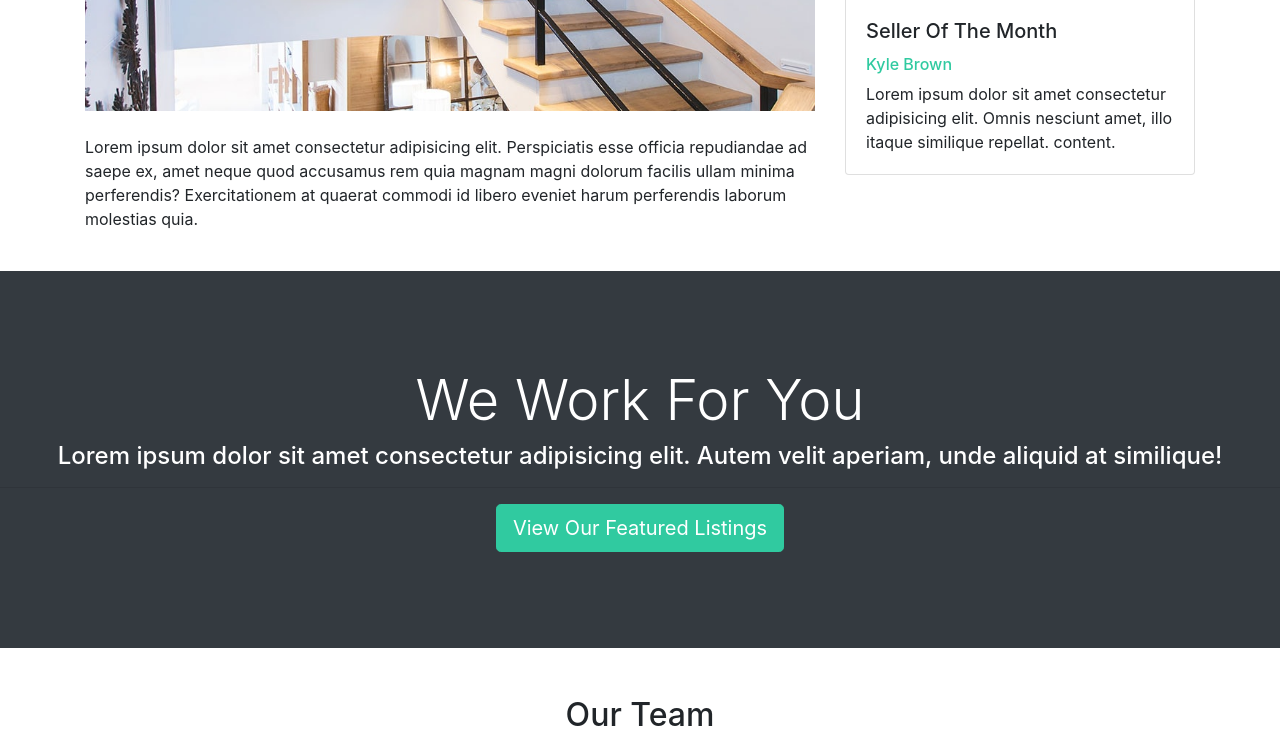
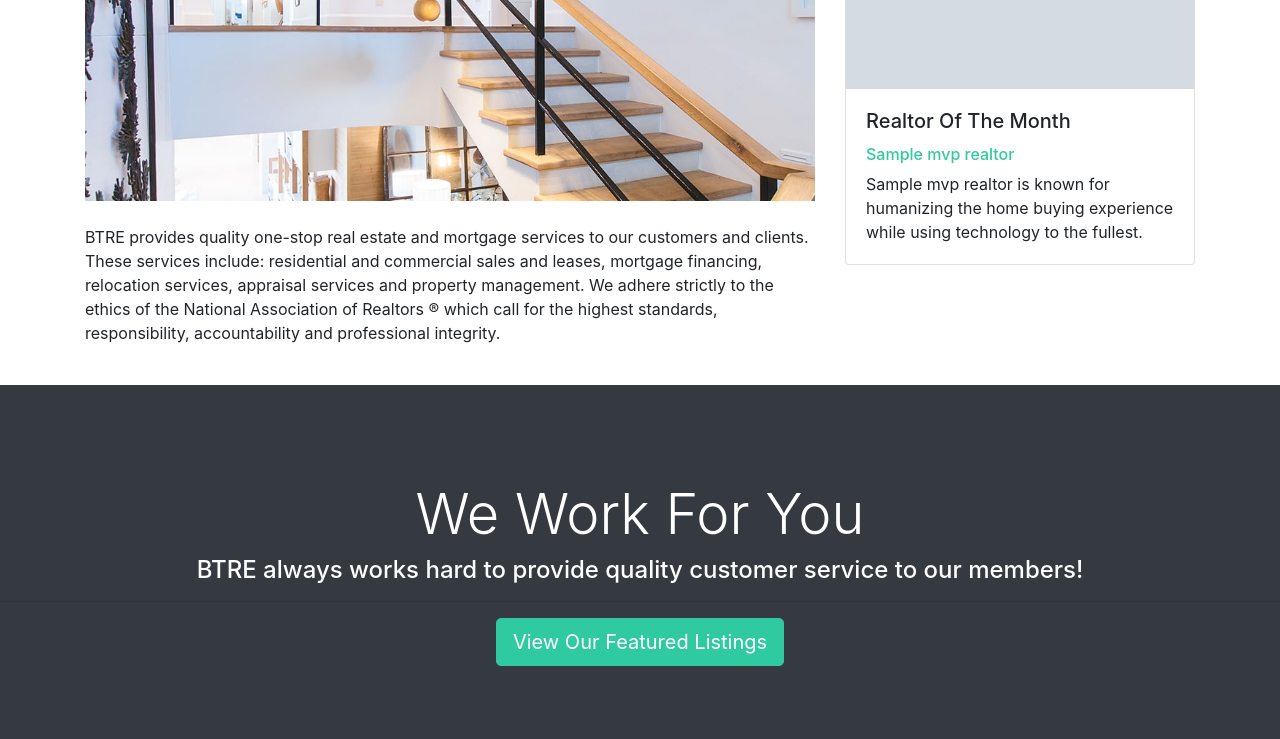
Before and after one commit to juening/real_estate_app, a Django app: template templates/pages/about.html in a window 1280 px wide. Shown: the part 712-1451 px from the top of the page. Run offline with Django 3.2, Linux system fonts and the light colour scheme; the template is opened without the code that fills it: most values are stand-ins (such as "Sample title", 1, 10 or a date in 2020); grey boxes marked "Sample" are stand-in pictures; some libraries are stand-ins or nearby versions.

Commit message:
Home and about page dynamic content

```diff
--- a/templates/pages/about.html
+++ b/templates/pages/about.html
@@ -8,7 +8,7 @@
       <div class="row text-center">
         <div class="col-md-12">
           <h1 class="display-4">About BT Real Estate</h1>
-          <p class="lead">Lorem ipsum dolor sit, amet consectetur adipisicing elit. Sunt, pariatur!</p>
+          <p class="lead">As the top independent family-owned and operated real estate company based in Massachusetts, BTRE is consistently ranked among the top real estate brokerages in the country. We are 100% privately owned and operated... and we plan to stay that way. Our locally based leadership team lives and works in the communities we serve. We strive to provide the best-in-class service to the home buyers and sellers.</p>
         </div>
       </div>
     </div>
@@ -34,23 +34,29 @@
       <div class="row">
         <div class="col-md-8">
           <h2>We Search For The Perfect Home</h2>
-          <p class="lead">Lorem ipsum dolor sit, amet consectetur adipisicing elit. Sunt, pariatur!</p>
+          <p class="lead">BTRE always works hard to provide quality customer service to our members!</p>
           <img src="{% static 'img/about.jpg' %}" alt="">
-          <p class="mt-4">Lorem ipsum dolor sit amet consectetur adipisicing elit. Perspiciatis esse officia repudiandae ad saepe ex, amet
-            neque quod accusamus rem quia magnam magni dolorum facilis ullam minima perferendis? Exercitationem at quaerat
-            commodi id libero eveniet harum perferendis laborum molestias quia.</p>
+          <p class="mt-4">BTRE provides quality one-stop real estate and mortgage services to our customers and clients. These services include: residential and commercial sales and leases, mortgage financing, relocation services, appraisal services and property management.
+
+            We adhere strictly to the ethics of the National Association of Realtors ® which call for the highest standards, responsibility, accountability and professional integrity.
+
+            </p>
         </div>
         <div class="col-md-4">
+          {% if mvp_realtors %}
+            {% for mvp_realtor in mvp_realtors %}
               <div class="card">
-            <img class="card-img-top" src="assets/img/realtors/kyle.jpg" alt="Seller of the month">
+                <img class="card-img-top" src="{{mvp_realtor.photo.url}}" alt="Realtor of the month">
                 <div class="card-body">
-              <h5 class="card-title">Seller Of The Month</h5>
-              <h6 class="text-secondary">Kyle Brown</h6>
-              <p class="card-text">Lorem ipsum dolor sit amet consectetur adipisicing elit. Omnis nesciunt amet, illo itaque similique repellat.
-                content.
+                  <h5 class="card-title">Realtor Of The Month</h5>
+                  <h6 class="text-secondary">{{mvp_realtor.name}}</h6>
+                  <p class="card-text">{{mvp_realtor.name}} is known for humanizing the home buying experience while using technology to the fullest.
                   </p>
                 </div>
               </div>
+            {% endfor %}
+          {% endif %}
+
         </div>
       </div>
     </div>
@@ -59,7 +65,7 @@
   <!-- Work -->
   <section id="work" class="bg-dark text-white text-center">
     <h2 class="display-4">We Work For You</h2>
-    <h4>Lorem ipsum dolor sit amet consectetur adipisicing elit. Autem velit aperiam, unde aliquid at similique!</h4>
+    <h4>BTRE always works hard to provide quality customer service to our members!</h4>
     <hr>
     <a href="listings.html" class="btn btn-secondary text-white btn-lg">View Our Featured Listings</a>
   </section>
@@ -69,39 +75,24 @@
     <div class="container">
       <h2 class="text-center">Our Team</h2>
       <div class="row text-center">
+        {% if realtors %}
+          {% for realtor in realtors %}
             <div class="col-md-4">
-          <img src="assets/img/realtors/kyle.jpg" alt="" class="rounded-circle mb-3">
-          <h4>Kyle Brown</h4>
-          <p class="text-success">
-            <i class="fas fa-award text-success mb-3"></i> Realtor</p>
-          <hr>
-          <p>
-            <i class="fas fa-phone"></i> (555)-555-5555</p>
-          <p>
-            <i class="fas fa-envelope-open"></i> kyle@btrealestate.co</p>
-        </div>
-
-        <div class="col-md-4">
-          <img src="assets/img/realtors/mark.jpg" alt="" class="rounded-circle mb-3">
-          <h4>Mark Hudson</h4>
-          <p class="text-success">Realtor</p>
-          <hr>
-          <p>
-            <i class="fas fa-phone"></i> (444)-444-4444</p>
-          <p>
-            <i class="fas fa-envelope-open"></i> mark@btrealestate.co</p>
-        </div>
-
-        <div class="col-md-4">
-          <img src="assets/img/realtors/jenny.jpg" alt="" class="rounded-circle mb-3">
+              <img src="{{realtor.photo.url}}" alt="{{realtor.name}}" class="rounded-circle mb-3">
               <h4>Jenny Johnson</h4>
               <p class="text-success">Realtor</p>
               <hr>
               <p>
-            <i class="fas fa-phone"></i> (333)-333-3333</p>
+                <i class="fas fa-phone"></i> {{realtor.phone}}</p>
               <p>
-            <i class="fas fa-envelope-open"></i> jenny@btrealestate.co</p>
+                <i class="fas fa-envelope-open"></i> {{realtor.email}}</p>
             </div>
+          {% endfor %}
+        {% else %}
+          <div class="col-md-12">
+            No Realtors Available
+          </div>
+        {% endif %}
       </div>
     </div>
   </section>
```
Also changed, not shown: pages/views.py (+11 -1 lines). Lines whose indentation alone changed are shown as unchanged.
